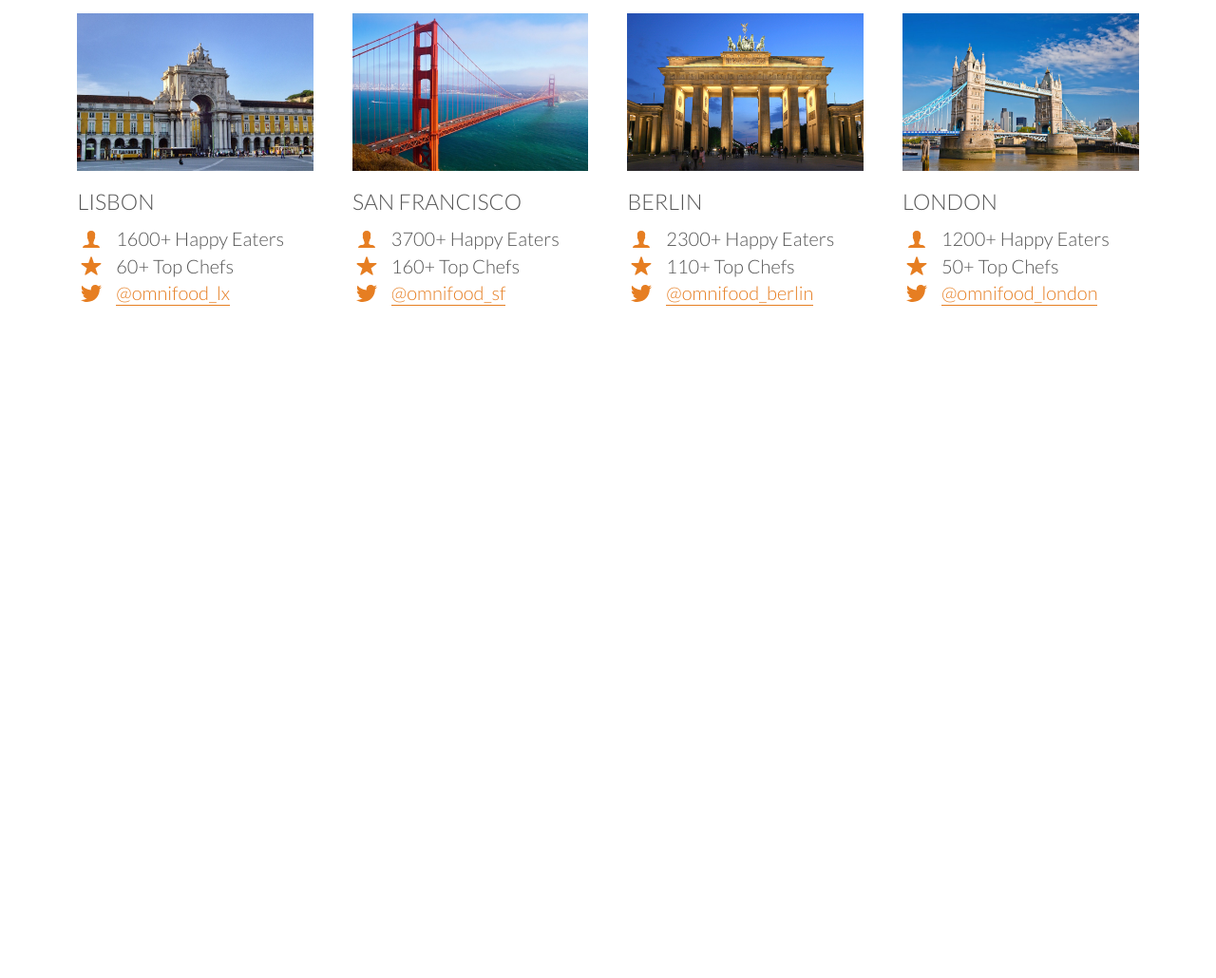
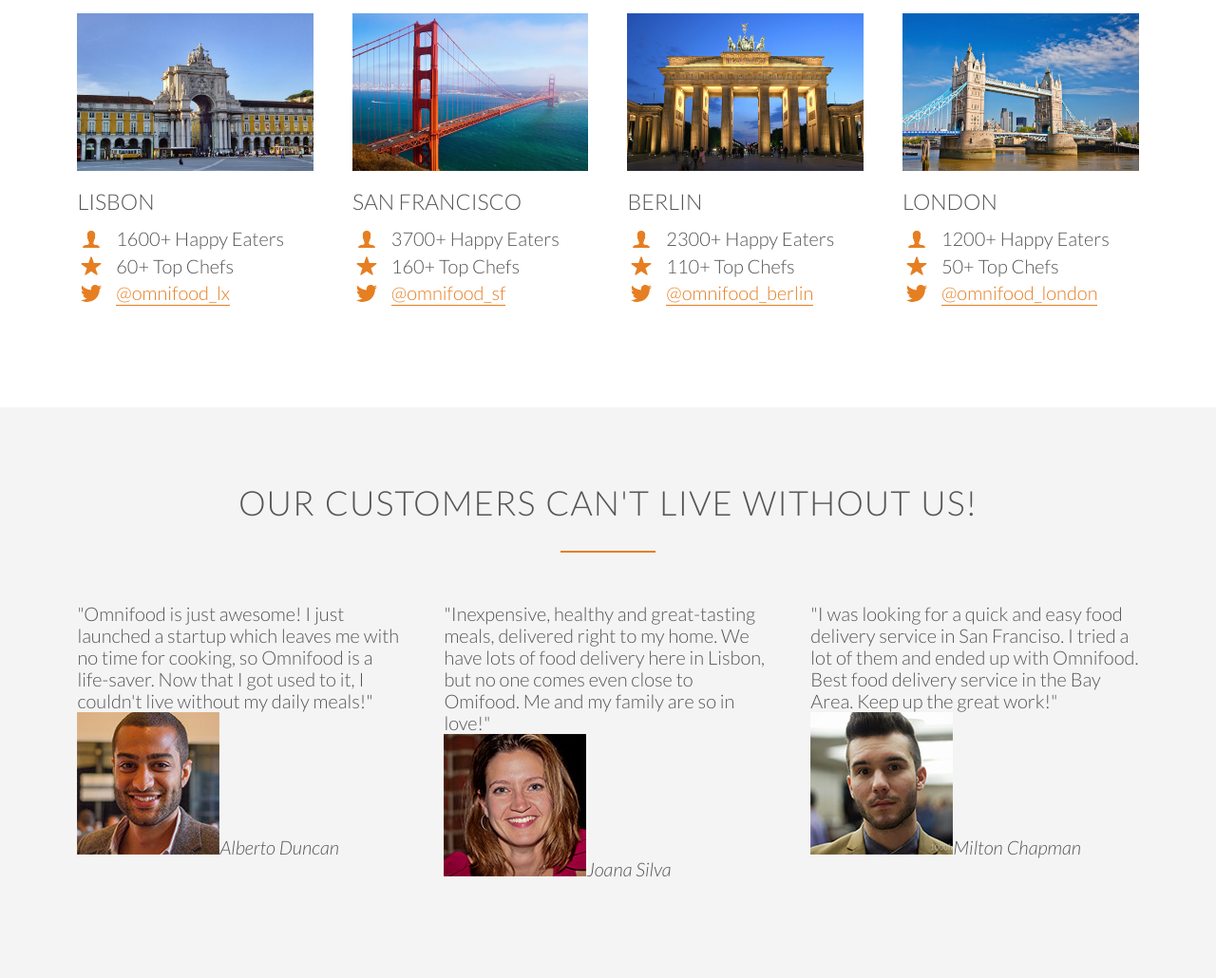
Before and after one commit to macasaurusrex/omni, a plain HTML site: page index.html in a window 1280 px wide. Shown: the part 2921-3951 px from the top of the page at 95% size. Before the commit the page ends 3350 px from the top, so only its background shows below. Drawn offline with nearby package versions, Linux system fonts and the light colour scheme.

Commit message:
customer testimonials part 1

```diff
--- a/index.html
+++ b/index.html
@@ -197,6 +197,25 @@
                         </div>
         </div>
     </section>
+    <section class="section-testimonials">
+        <div class="row">
+            <h2>Our customers can't live without us!</h2>
+        </div>
+        <div class="row">
+            <div class="col span-1-of-3 box">
+                <blockquote>"Omnifood is just awesome! I just launched a startup which leaves me with no time for cooking, so Omnifood is a life-saver. Now that I got used to it, I couldn't live without my daily meals!"</blockquote>
+                <cite><img src="resources/img/customer-1.jpg" alt="Happy Customer #1">Alberto Duncan</cite>
+            </div>
+            <div class="col span-1-of-3 box">
+                <blockquote>"Inexpensive, healthy and great-tasting meals, delivered right to my home. We have lots of food delivery here in Lisbon, but no one comes even close to Omifood. Me and my family are so in love!"</blockquote>
+                <cite><img src="resources/img/customer-2.jpg" alt="Happy Customer #2">Joana Silva</cite>
+            </div>
+            <div class="col span-1-of-3 box">
+                <blockquote>"I was looking for a quick and easy food delivery service in San Franciso. I tried a lot of them and ended up with Omnifood. Best food delivery service in the Bay Area. Keep up the great work!"</blockquote>
+                <cite><img src="resources/img/customer-3.jpg" alt="Happy Customer #3">Milton Chapman</cite>
+            </div>
+        </div>
+    </section>
 </body>
 <script src="https://unpkg.com/ionicons@4.2.2/dist/ionicons.js"></script>
 </html>
--- a/resources/css/style.css
+++ b/resources/css/style.css
@@ -352,3 +352,11 @@ header {
 .city-feature {
     margin-bottom: 5px;
 }
+
+/*----------------------------------*/
+/*  CUSTOMER TESTIMONIALS */
+/*----------------------------------*/
+
+.section-testimonials {
+    background-color: #f4f4f4;
+}
```
